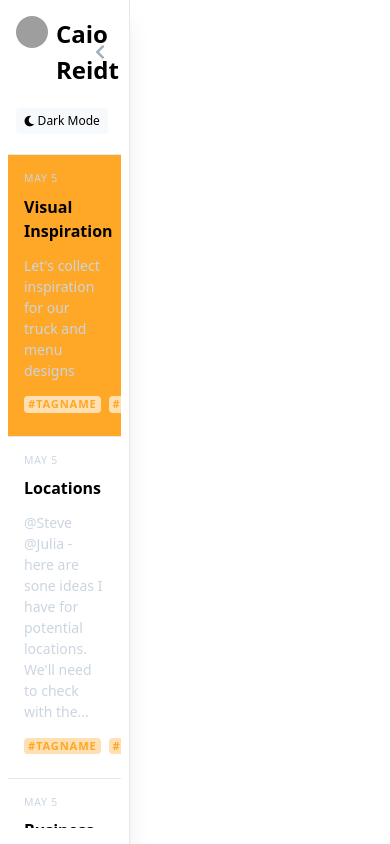
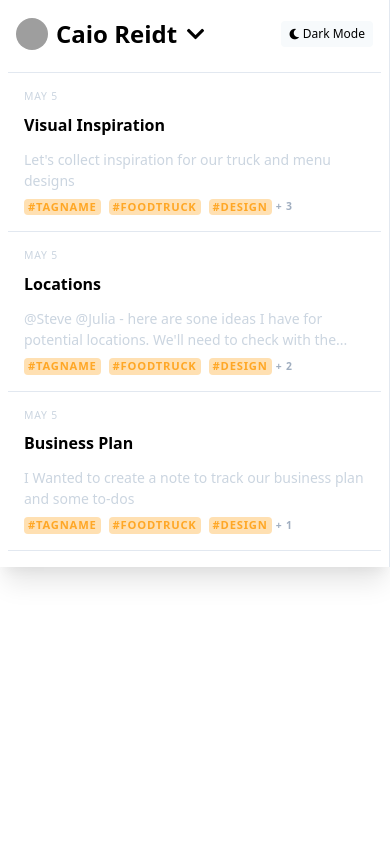
Before and after one commit to qreidt/curriculum, a Nuxt app: page / in a window 390 px wide. Built offline with nearby package versions, Linux system fonts and the light colour scheme; grey boxes are pictures that could not be loaded.

Commit message:
Layout para mobile

```diff
--- a/layouts/default.vue
+++ b/layouts/default.vue
@@ -1,17 +1,16 @@
 <template>
-	<div class="flex flex-row h-screen">
-		<div class="flex flex-row flex-auto bg-gray-50 dark:bg-gray-800 w-1/3 p-4 border-r dark:border-gray-500 border-opacity-60 shadow-xl">
+	<div class="flex flex-col md:flex-row h-screen">
+		<div class="z-0 flex flex-row w-full md:w-auto bg-gray-50 dark:bg-gray-800 w-1/3 p-4 border-r dark:border-gray-500 border-opacity-60 shadow-xl">
 			<div class="flex flex-col w-full space-y-5">
 				<div class="flex flex-row flex-none items-center justify-between">
-					<a class="flex flex-row">
+					<a class="flex flex-row items-center dark:text-gray-100 font-semibold" @click="open = !open">
 						<img :src="profile_image_path" alt="profile_image" class="rounded-full w-8 h-8" />
-						<h1 class="font-semibold text-2xl ml-2 dark:text-gray-100">Caio Reidt</h1>
+						<h1 class="text-2xl ml-2">Caio Reidt</h1>
+						<div class="text-xl block md:hidden ml-3">
+							<i class="chevron fa fa-chevron-right" :data-open="open" />
+						</div>
 					</a>
 
-					<i class="fa fa-chevron-left rounded-full text-center py-1 px-2 text-gray-500 hover:bg-gray-200 hover:text-gray-700 cursor-pointer" />
-				</div>
-
-				<div class="flex flex-row">
 					<button v-if="dark" class="cursor-pointer bg-gray-700 text-gray-50 rounded px-2 py-1 text-xs hover:bg-gray-100 hover:text-gray-700 focus:outline-none" @click="changeTheme">
 						<i class="fa fa-sm fa-sun" /> Light Mode
 					</button>
@@ -20,7 +19,7 @@
 					</button>
 				</div>
 
-				<div class="flex-auto overflow-y-auto -mx-2 border-t">
+				<div class="z-10 menu-items flex-auto overflow-y-auto -mx-2 border-t md:block" :class="{'block': open, 'hidden': !open}">
 					<menu-item
 						v-for="(item, i) in items"
 						:key="i"
@@ -34,7 +33,7 @@
 			</div>
 		</div>
 
-		<Nuxt class="w-2/3 flex flex-row flex-col px-16 pt-20 overflow-y-auto pb-10 text-gray-600 dark:bg-gray-700 dark:text-gray-200" />
+		<Nuxt class="w-full md:w-2/3 flex flex-row flex-col px-5 md:px-16 pt-8 md:pt-20 overflow-y-auto pb-10 text-gray-600 dark:bg-gray-700 dark:text-gray-200" />
 
 	</div>
 </template>
@@ -46,12 +45,14 @@ export default {
 
 		dark: false,
 
+		open: true,
+
 		// profile_image_path: 'https://ui-avatars.com/api/?name=Caio+Reidt&bold=true&size=128&rounded=true&background=FFB74D',
 		profile_image_path: 'https://scontent.fsjk1-1.fna.fbcdn.net/v/t1.0-9/104578761_10215856208749652_3950952467235166773_n.jpg?_nc_cat=111&ccb=2&_nc_sid=09cbfe&_nc_ohc=coFppHRRD6gAX_3e4ZT&_nc_ht=scontent.fsjk1-1.fna&oh=1033be7dcd8b9a3c89879909c1977144&oe=60466B35',
 
 		items: [
 			{
-				active: true,
+				active: false,
 				uppertext: 'May 5',
 				title: 'Visual Inspiration',
 				subtext: 'Let\'s collect inspiration for our truck and menu designs',
@@ -79,7 +80,19 @@ export default {
 
 	computed: {
 		activeItem () {
-			return this.items.find(item => item.active);
+			const activeItem = this.items.find(item => item.active);
+
+			if (!activeItem) return {};
+			else return activeItem;
+		}
+	},
+
+	beforeMount () {
+
+		const active_route = this.items.find(item => item.url === this.$route.path);
+
+		if (active_route) {
+			active_route.active = true;
 		}
 	},
 
@@ -93,6 +106,8 @@ export default {
 			this.items[i].active = true;
 
 			this.$router.push(this.activeItem.url);
+
+			this.open = false;
 		}
 	},
 
@@ -103,5 +118,32 @@ export default {
 			}
 		};
 	}
+
 };
 </script>
+
+<style scoped>
+.menu-items {
+	animation: items-down .15s ease;
+}
+
+@keyframes items-down {
+	0% {
+		opacity: 0;
+		transform: translateY(-15%);
+	}
+	100% {
+		opacity: 100%;
+		transform: translateY(0);
+	}
+}
+
+.chevron {
+	transition: all .15s ease;
+}
+
+.chevron[data-open=true] {
+	transform: rotate(90deg);
+}
+
+</style>
--- a/pages/locations/index.vue
+++ b/pages/locations/index.vue
@@ -12,7 +12,7 @@
 
 		<hr class="my-5" />
 
-		<div class="space-y-4">
+		<div class="space-y-2">
 			<div class="font-light text-lg">
 				Let’s collect inspiration for our truck and menu designs!
 			</div>
@@ -22,10 +22,10 @@
 			</div>
 
 			<div class="flex flex-grow h-96 overflow-x-auto space-x-4 mb-4">
-				<img class="object-contain float-left" src="https://images.unsplash.com/photo-1611744314001-6f555577e8f4?ixlib=rb-1.2.1&ixid=MXwxMjA3fDB8MHxwaG90by1wYWdlfHx8fGVufDB8fHw%3D&auto=format&fit=crop&w=1300&q=80" alt="img1" />
-				<img class="object-contain float-left" src="https://images.unsplash.com/photo-1611396000732-f8c9a933424f?ixlib=rb-1.2.1&ixid=MXwxMjA3fDB8MHxwaG90by1wYWdlfHx8fGVufDB8fHw%3D&auto=format&fit=crop&w=1350&q=80" alt="img2" />
-				<img class="object-contain float-left" src="https://images.unsplash.com/photo-1612094264491-73d6c8758510?ixid=MXwxMjA3fDB8MHxwaG90by1wYWdlfHx8fGVufDB8fHw%3D&ixlib=rb-1.2.1&auto=format&fit=crop&w=1489&q=80" alt="img3" />
-				<img class="object-contain float-left" src="https://images.unsplash.com/photo-1471666875520-c75081f42081?ixlib=rb-1.2.1&ixid=MXwxMjA3fDB8MHxwaG90by1wYWdlfHx8fGVufDB8fHw%3D&auto=format&fit=crop&w=1438&q=80" alt="img4" />
+				<img class="object-contain float-left max-w-none" src="https://images.unsplash.com/photo-1611744314001-6f555577e8f4?ixlib=rb-1.2.1&ixid=MXwxMjA3fDB8MHxwaG90by1wYWdlfHx8fGVufDB8fHw%3D&auto=format&fit=crop&w=1300&q=80" alt="img1" />
+				<img class="object-contain float-left max-w-none" src="https://images.unsplash.com/photo-1611396000732-f8c9a933424f?ixlib=rb-1.2.1&ixid=MXwxMjA3fDB8MHxwaG90by1wYWdlfHx8fGVufDB8fHw%3D&auto=format&fit=crop&w=1350&q=80" alt="img2" />
+				<img class="object-contain float-left max-w-none" src="https://images.unsplash.com/photo-1612094264491-73d6c8758510?ixid=MXwxMjA3fDB8MHxwaG90by1wYWdlfHx8fGVufDB8fHw%3D&ixlib=rb-1.2.1&auto=format&fit=crop&w=1489&q=80" alt="img3" />
+				<img class="object-contain float-left max-w-none" src="https://images.unsplash.com/photo-1471666875520-c75081f42081?ixlib=rb-1.2.1&ixid=MXwxMjA3fDB8MHxwaG90by1wYWdlfHx8fGVufDB8fHw%3D&auto=format&fit=crop&w=1438&q=80" alt="img4" />
 			</div>
 
 			<div class="font-light text-lg">
@@ -60,9 +60,9 @@
 			</div>
 
 			<div class="flex flex-grow h-96 overflow-x-auto space-x-4 mb-4">
-				<img class="object-contain float-left" src="https://images.unsplash.com/photo-1611532736419-bfe35e04dd78?ixid=MXwxMjA3fDB8MHxwaG90by1wYWdlfHx8fGVufDB8fHw%3D&ixlib=rb-1.2.1&auto=format&fit=crop&w=1350&q=80" alt="img1" />
-				<img class="object-contain float-left" src="https://images.unsplash.com/photo-1608699565448-9492aaf3c708?ixid=MXwxMjA3fDB8MHxwaG90by1wYWdlfHx8fGVufDB8fHw%3D&ixlib=rb-1.2.1&auto=format&fit=crop&w=1420&q=80" alt="img2" />
-				<img class="object-contain float-left" src="https://images.unsplash.com/photo-1492619375914-88005aa9e8fb?ixlib=rb-1.2.1&ixid=MXwxMjA3fDB8MHxwaG90by1wYWdlfHx8fGVufDB8fHw%3D&auto=format&fit=crop&w=1346&q=80" alt="img3" />
+				<img class="object-contain float-left max-w-none" src="https://images.unsplash.com/photo-1611532736419-bfe35e04dd78?ixid=MXwxMjA3fDB8MHxwaG90by1wYWdlfHx8fGVufDB8fHw%3D&ixlib=rb-1.2.1&auto=format&fit=crop&w=1350&q=80" alt="img1" />
+				<img class="object-contain float-left max-w-none" src="https://images.unsplash.com/photo-1608699565448-9492aaf3c708?ixid=MXwxMjA3fDB8MHxwaG90by1wYWdlfHx8fGVufDB8fHw%3D&ixlib=rb-1.2.1&auto=format&fit=crop&w=1420&q=80" alt="img2" />
+				<img class="object-contain float-left max-w-none" src="https://images.unsplash.com/photo-1492619375914-88005aa9e8fb?ixlib=rb-1.2.1&ixid=MXwxMjA3fDB8MHxwaG90by1wYWdlfHx8fGVufDB8fHw%3D&auto=format&fit=crop&w=1346&q=80" alt="img3" />
 			</div>
 
 		</div>
```
